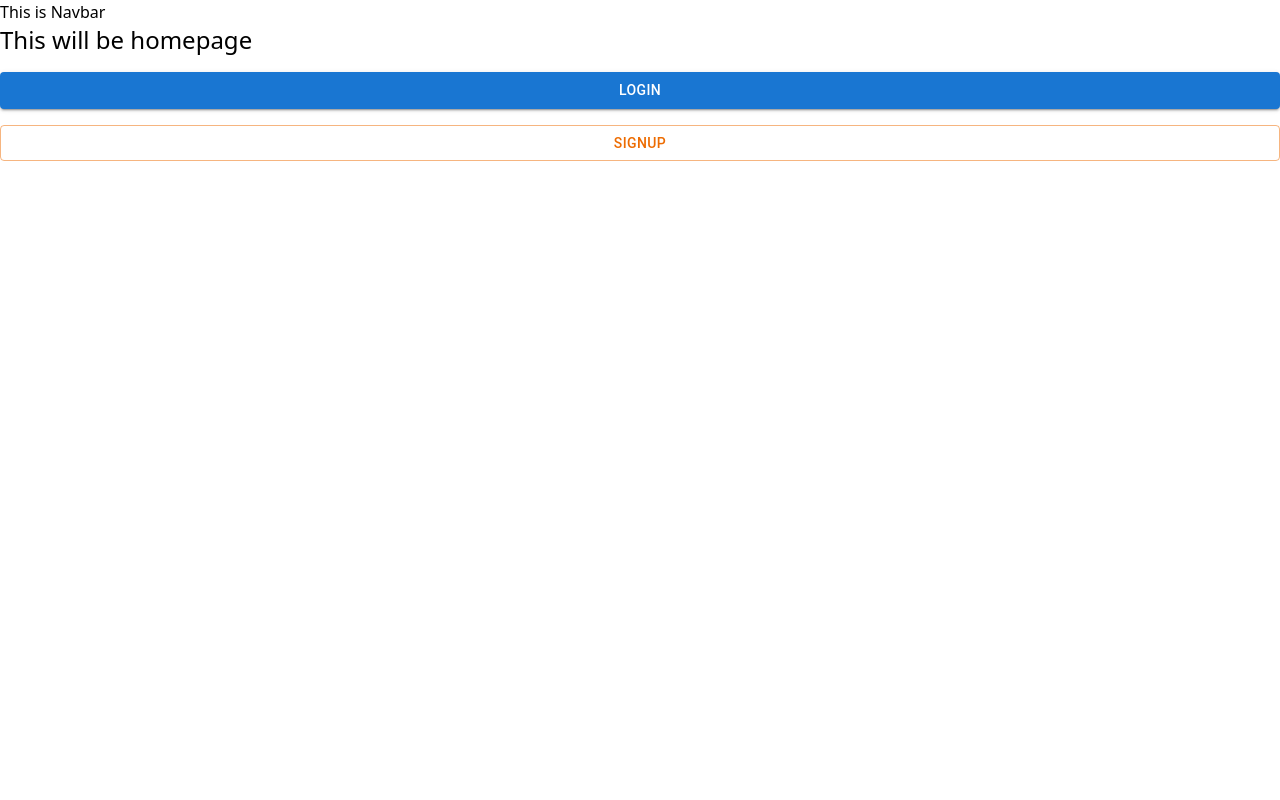
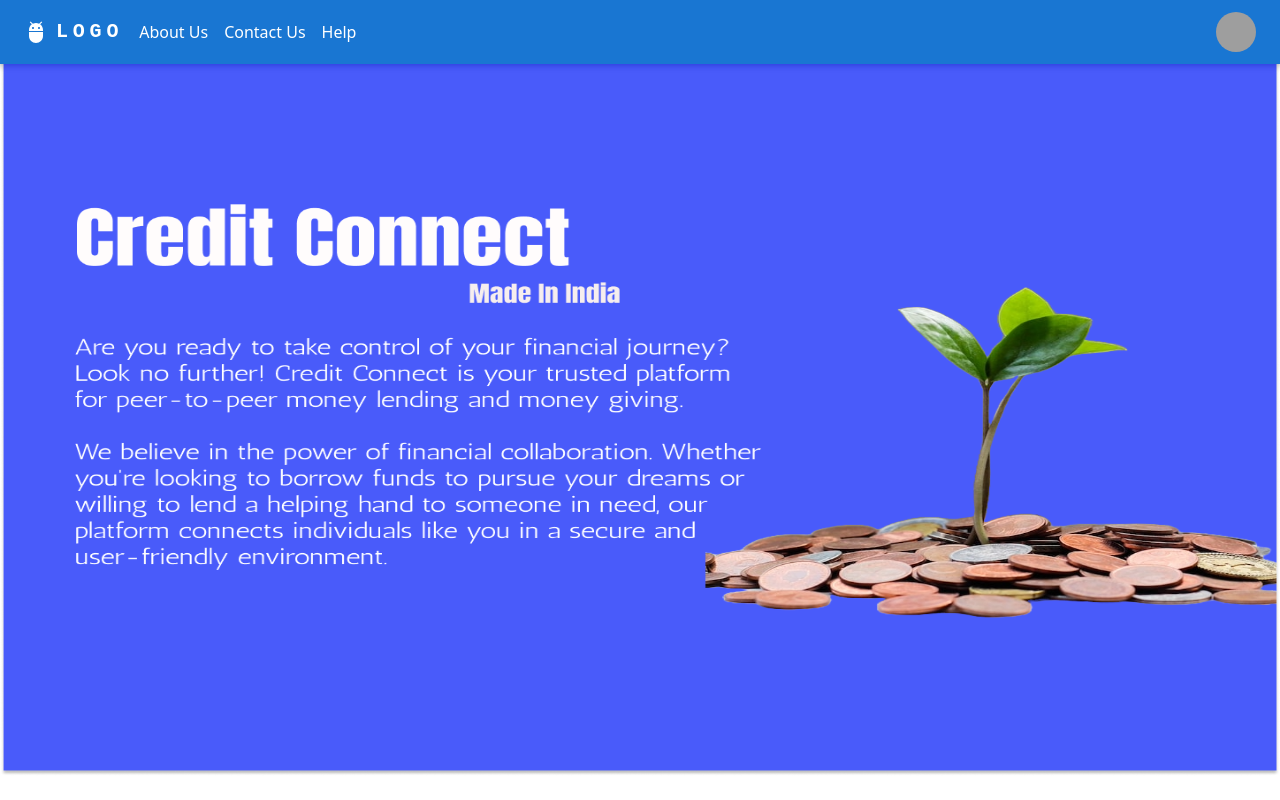
Before and after one commit to Gajmain2020/TechTitans, a React (Vite) app in the folder client/: page / in a window 1280 px wide. Built offline with nearby package versions, Linux system fonts and the light colour scheme; grey boxes are pictures that could not be loaded.

Commit message:
First push devdeep

```diff
--- a/client/src/App.jsx
+++ b/client/src/App.jsx
@@ -12,6 +12,9 @@
 import Notifications from "./Notifications";
 import Search from "./Search";
 import CreatePost from "./components/CreatePost/CreatePost";
+import AboutUs from "./components/Pages/AboutUs";
+import ContactUs from "./components/Pages/ContactUs";
+import Help from "./components/Pages/Help";
 
 function App() {
   return (
@@ -21,6 +24,9 @@
       {/* <div className="container flex justify-center mb-10 mx-auto w-3/4 "> */}
         <Routes>
           <Route path="/" element={<Homepage />} />
+          <Route path="/about" element={<AboutUs />} />
+          <Route path="/contact" element={<ContactUs />} />
+          <Route path="/help" element={<Help />} />
           <Route path="/signin" element={<SignIn />} />
           <Route path="/signup" element={<SignUp />} />
           <Route path="/content" element={<Content />} />
--- /dev/null
+++ b/client/src/components/Homepage/Home.css
@@ -0,0 +1,4 @@
+.nav img{
+    width: 100%;
+    height: 89vh;
+}
--- a/client/src/components/Homepage/Homepage.jsx
+++ b/client/src/components/Homepage/Homepage.jsx
@@ -1,25 +1,13 @@
-import { Button } from "@mui/material";
-import { useNavigate } from "react-router-dom";
+
+import HomeBG from "../../images/Desktop-1.png"
+import "./Home.css";
 
 function Homepage() {
-  const navigate = useNavigate();
   return (
-    <div>
-      <div className="text-2xl flex flex-col gap-4 w-full">
-        This will be homepage
-        <Button variant="contained" onClick={() => navigate("/signin")}>
-          Login
-        </Button>
-        <Button
-          variant="outlined"
-          color="warning"
-          onClick={() => navigate("/signup")}
-        >
-          Signup
-        </Button>
-      </div>
+    <div className='nav'>
+
+      <img src={HomeBG} alt="not found" style={{width : '105%'}} />
     </div>
   );
 }
-
 export default Homepage;
--- a/client/src/components/Navbar/Navbar.jsx
+++ b/client/src/components/Navbar/Navbar.jsx
@@ -1,3 +1,173 @@
-export default function Navbar() {
-  return <div>This is Navbar</div>;
+import * as React from 'react';
+import AppBar from '@mui/material/AppBar';
+import Box from '@mui/material/Box';
+import Toolbar from '@mui/material/Toolbar';
+import IconButton from '@mui/material/IconButton';
+import Typography from '@mui/material/Typography';
+import Menu from '@mui/material/Menu';
+import MenuIcon from '@mui/icons-material/Menu';
+import Container from '@mui/material/Container';
+import Avatar from '@mui/material/Avatar';
+import Tooltip from '@mui/material/Tooltip';
+import MenuItem from '@mui/material/MenuItem';
+import AdbIcon from '@mui/icons-material/Adb';
+import { Link } from 'react-router-dom';
+
+const pages = ['AboutUs', 'ContactUs', 'Help'];
+const settings = ['Login','SignUp'];
+
+function NavBar() {
+  const [anchorElNav, setAnchorElNav] = React.useState(null);
+  const [anchorElUser, setAnchorElUser] = React.useState(null);
+
+  const handleOpenNavMenu = (event) => {
+    setAnchorElNav(event.currentTarget);
+  };
+  const handleOpenUserMenu = (event) => {
+    setAnchorElUser(event.currentTarget);
+  };
+
+  const handleCloseNavMenu = () => {
+    setAnchorElNav(null);
+  };
+
+  const handleCloseUserMenu = () => {
+    setAnchorElUser(null);
+  };
+
+  return (
+    <AppBar position="static">
+      <Container maxWidth="xl">
+        <Toolbar disableGutters>
+          <AdbIcon sx={{ display: { xs: 'none', md: 'flex' }, mr: 1 }} />
+          <Typography
+            variant="h6"
+            noWrap
+            component="a"
+            href="#app-bar-with-responsive-menu"
+            sx={{
+              mr: 2,
+              display: { xs: 'none', md: 'flex' },
+              fontFamily: 'monospace',
+              fontWeight: 700,
+              letterSpacing: '.3rem',
+              color: 'inherit',
+              textDecoration: 'none',
+            }}
+          >
+             <Link to='./'>LOGO</Link>
+          </Typography>
+
+          <Box sx={{ flexGrow: 1, display: { xs: 'flex', md: 'none' } }}>
+            <IconButton
+              size="large"
+              aria-label="account of current user"
+              aria-controls="menu-appbar"
+              aria-haspopup="true"
+              onClick={handleOpenNavMenu}
+              color="inherit"
+            >
+              <MenuIcon />
+            </IconButton>
+            <Menu
+              id="menu-appbar"
+              anchorEl={anchorElNav}
+              anchorOrigin={{
+                vertical: 'bottom',
+                horizontal: 'left',
+              }}
+              keepMounted
+              transformOrigin={{
+                vertical: 'top',
+                horizontal: 'left',
+              }}
+              open={Boolean(anchorElNav)}
+              onClose={handleCloseNavMenu}
+              sx={{
+                display: { xs: 'block', md: 'none' },
+              }}
+            >
+              {pages.map((page) => (
+                <MenuItem key={page} onClick={handleCloseNavMenu}>
+                  <Typography textAlign="center">{page}</Typography>
+                </MenuItem>
+              ))}
+            </Menu>
+          </Box>
+          <AdbIcon sx={{ display: { xs: 'flex', md: 'none' }, mr: 1 }} />
+          <Typography
+            variant="h5"
+            noWrap
+            component="a"
+            href="#app-bar-with-responsive-menu"
+            sx={{
+              mr: 2,
+              display: { xs: 'flex', md: 'none' },
+              flexGrow: 1,
+              fontFamily: 'monospace',
+              fontWeight: 700,
+              letterSpacing: '.3rem',
+              color: 'inherit',
+              textDecoration: 'none',
+            }}
+          >
+
+            <Link to='./'>LOGO</Link>
+          </Typography>
+          <Box sx={{ flexGrow: 1, display: { xs: 'none', md: 'flex' } }}>
+            {/* {pages.map((page) => (
+              <Button
+                key={page}
+                onClick={handleCloseNavMenu}
+                sx={{ my: 2, color: 'white', display: 'block' }}
+              >
+                {page}
+              </Button>
+            ))} */}
+            <Box sx={{ flexGrow: 0 }} style={{marginRight:'1rem'}}>
+              {/* <Button color="inherit" component="Link" to="#about-us">About Us</Button> */}
+              <Link to='/about'  >About Us</Link>
+            </Box>
+            <Box sx={{ flexGrow: 0 }} style={{marginRight:'1rem'}}>
+            <Link to='/contact'>Contact Us</Link>
+            </Box>
+            <Box sx={{ flexGrow: 0 }} style={{marginRight:'1rem'}}>
+            <Link to='/help'>Help</Link>
+            </Box>
+          </Box>
+
+          <Box sx={{ flexGrow: 0 }}>
+            <Tooltip title="Open settings">
+              <IconButton onClick={handleOpenUserMenu} sx={{ p: 0 }}>
+                <Avatar alt="Remy Sharp" src="/static/images/avatar/2.jpg" />
+              </IconButton>
+            </Tooltip>
+            <Menu
+              sx={{ mt: '45px' }}
+              id="menu-appbar"
+              anchorEl={anchorElUser}
+              anchorOrigin={{
+                vertical: 'top',
+                horizontal: 'right',
+              }}
+              keepMounted
+              transformOrigin={{
+                vertical: 'top',
+                horizontal: 'right',
+              }}
+              open={Boolean(anchorElUser)}
+              onClose={handleCloseUserMenu}
+            >
+              {settings.map((setting) => (
+                <MenuItem key={setting} onClick={handleCloseUserMenu}>
+                  <Typography textAlign="center">{setting}</Typography>
+                </MenuItem>
+              ))}
+            </Menu>
+          </Box>
+        </Toolbar>
+      </Container>
+    </AppBar>
+  );
 }
+export default NavBar;
--- /dev/null
+++ b/client/src/components/Pages/AboutUs.jsx
@@ -0,0 +1,9 @@
+function AboutUs() {
+  return (
+    <div>
+      Lorem ipsum dolor sit amet consectetur adipisicing elit. Repellat, ratione pariatur! Neque voluptas tenetur nostrum aspernatur quod explicabo consectetur enim illo ea sit debitis harum, sint, saepe libero repudiandae! Molestiae.
+    </div>
+  )
+}
+
+export default AboutUs
--- /dev/null
+++ b/client/src/components/Pages/ContactUs.jsx
@@ -0,0 +1,10 @@
+
+function ContactUs() {
+  return (
+    <div>
+      Lorem ipsum dolor sit amet consectetur adipisicing elit. Eos perferendis aliquam nostrum asperiores praesentium voluptatibus dolore modi molestias nobis sequi sed deleniti fugiat recusandae fuga corporis tempore excepturi, adipisci nesciunt!
+    </div>
+  )
+}
+
+export default ContactUs
--- /dev/null
+++ b/client/src/components/Pages/Help.jsx
@@ -0,0 +1,10 @@
+
+function Help() {
+  return (
+    <div>
+      Lorem ipsum, dolor sit amet consectetur adipisicing elit. Doloribus ducimus ad illum, ullam quia consectetur hic unde sunt voluptate dolorem esse natus aut quas est veritatis doloremque molestias, ipsam quisquam.
+    </div>
+  )
+}
+
+export default Help
```
Also changed, not shown: client/src/images/Desktop-1.png (added).
